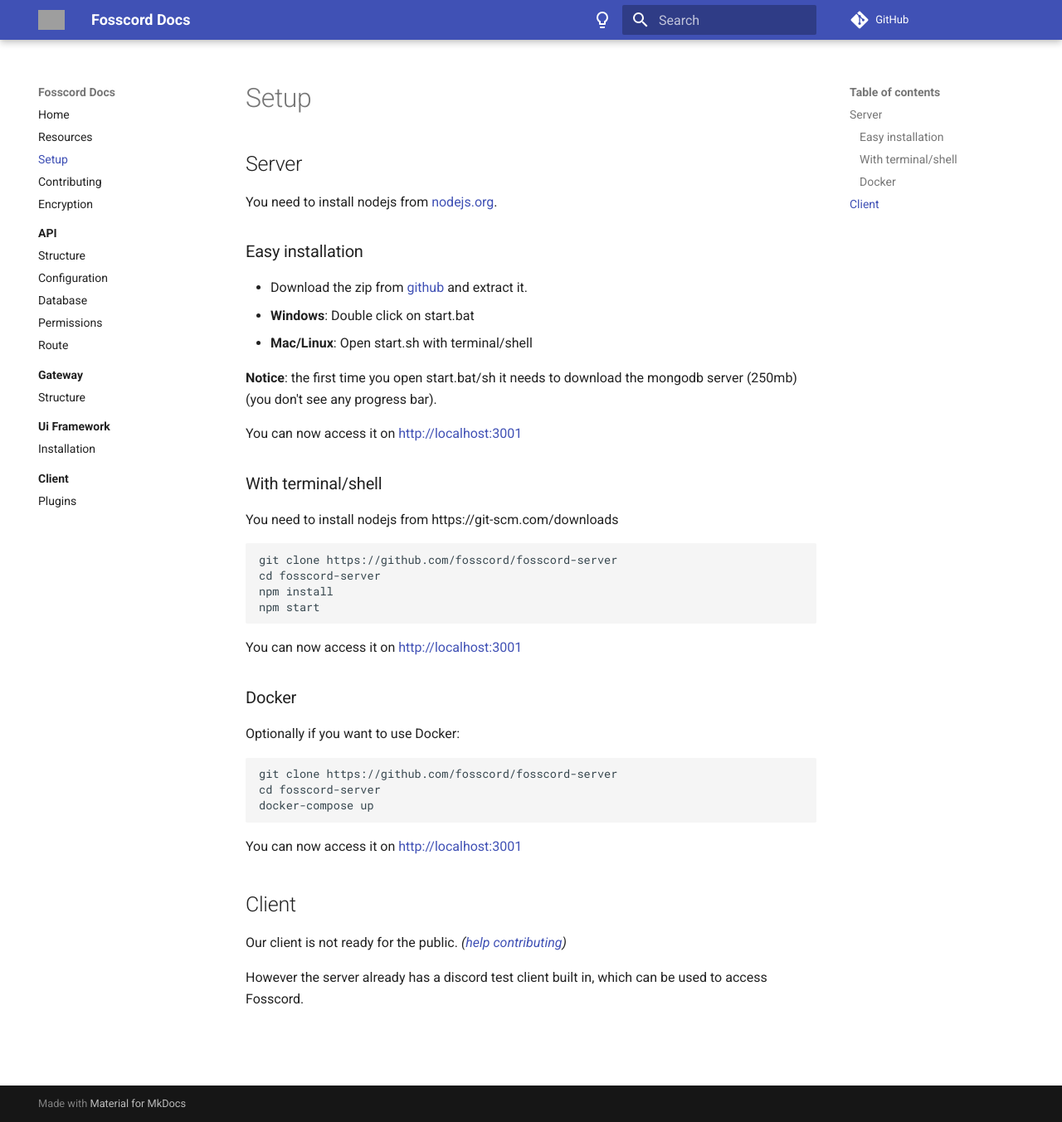
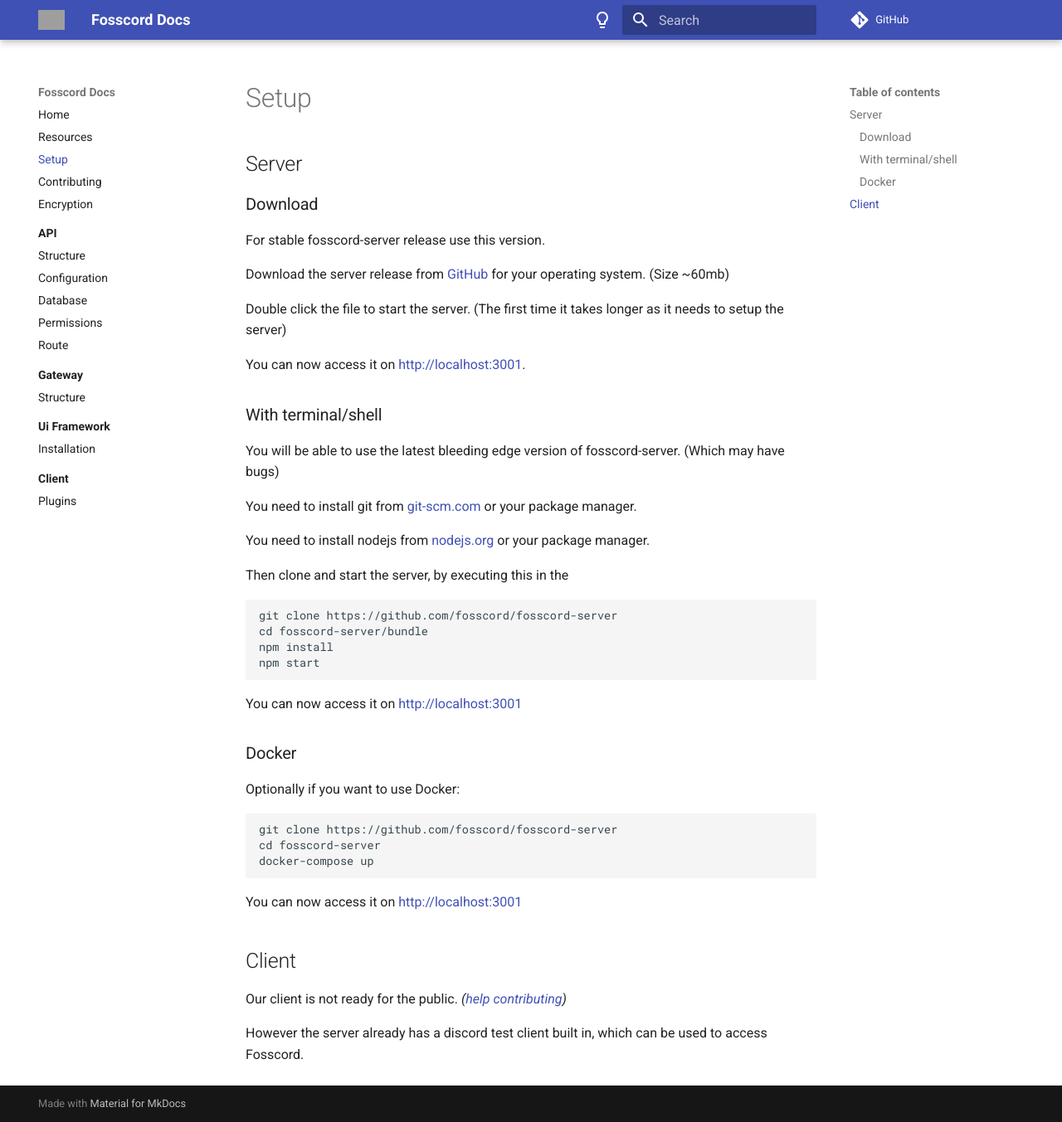
Before and after one commit to spacebarchat/docs, an MkDocs documentation site: the page built from docs/setup.md, in a window 1280 px wide and 1353 px high. Shown: the whole window at 83% size. Built offline with MkDocs 1.6.1 and Material for MkDocs 9.7.7, drawn with Linux system fonts in a browser that asks for light colours; comment, search, counter and statistics services are not loaded; grey boxes are pictures that could not be loaded.

Commit message:
:sparkles: update setup instructions

````diff
--- a/docs/setup.md
+++ b/docs/setup.md
@@ -2,25 +2,29 @@
 
 ## Server
 
-You need to install nodejs from [nodejs.org](https://nodejs.org/).
+### Download
 
-### Easy installation
+For stable fosscord-server release use this version.
 
--   Download the zip from [github](https://github.com/fosscord/fosscord-server/archive/refs/heads/master.zip) and extract it.
--   **Windows**: Double click on start.bat
--   **Mac/Linux**: Open start.sh with terminal/shell
+Download the server release from [GitHub](https://github.com/fosscord/fosscord-server/releases) for your operating system. (Size ~60mb)
 
-**Notice**: the first time you open start.bat/sh it needs to download the mongodb server (250mb) (you don't see any progress bar).
+Double click the file to start the server. (The first time it takes longer as it needs to setup the server)
 
-You can now access it on [http://localhost:3001](http://localhost:3001)
+You can now access it on [http://localhost:3001](http://localhost:3001).
 
 ### With terminal/shell
 
-You need to install nodejs from https://git-scm.com/downloads
+You will be able to use the latest bleeding edge version of fosscord-server. (Which may have bugs)
+
+You need to install git from [git-scm.com](https://git-scm.com/downloads) or your package manager.
+
+You need to install nodejs from [nodejs.org](https://nodejs.org/) or your package manager.
+
+Then clone and start the server, by executing this in the
 
 ```
 git clone https://github.com/fosscord/fosscord-server
-cd fosscord-server
+cd fosscord-server/bundle
 npm install
 npm start
 ```
````
